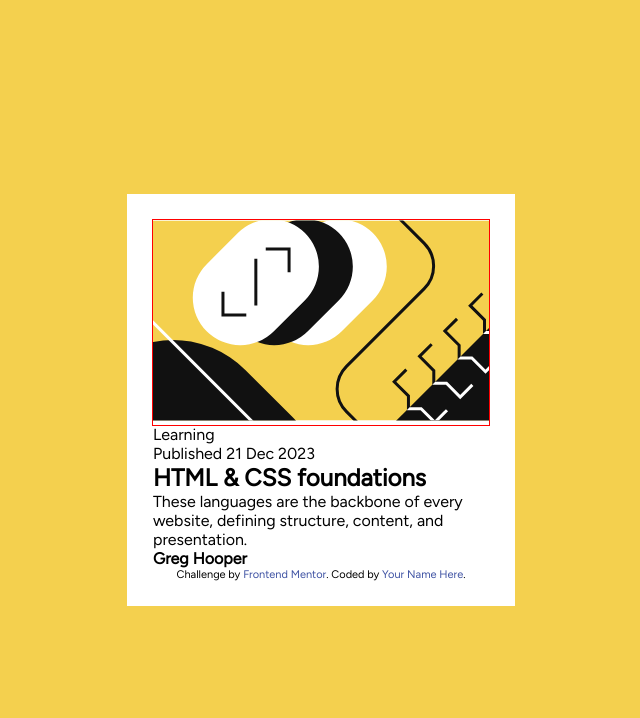
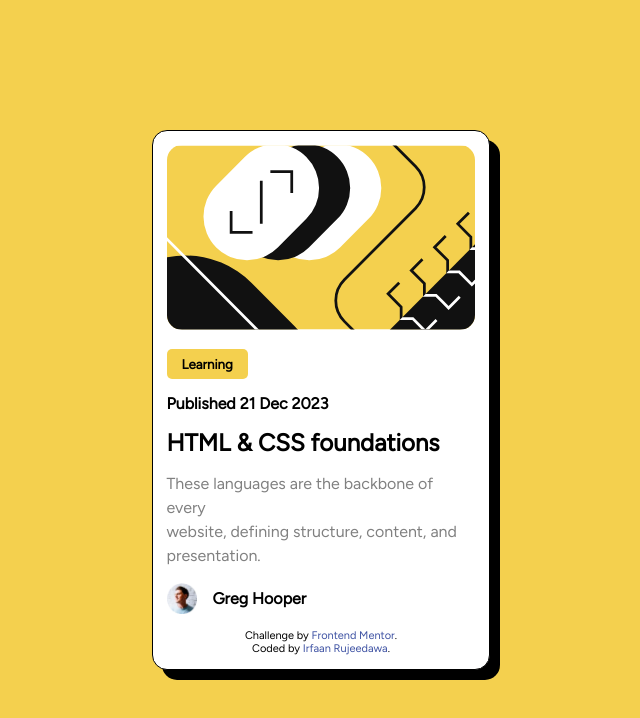
Before and after one commit to Ir-faan/Blog-Preview-Card, a plain HTML site: page index.html in a window 1280 px wide. Shown: the whole page, without its empty margins (319-959 px from the left). Drawn offline with Linux system fonts and the light colour scheme.

Commit message:
Changed the design of the web version.

```diff
--- a/index.html
+++ b/index.html
@@ -16,6 +16,7 @@
   </style>
 </head>
 <body>
+<div>
 
   <div class="container">
 
@@ -25,25 +26,32 @@
       </i>
     </div>
 
-    <span>Learning</span>
+    <button>Learning</button>
 
-    <p>Published 21 Dec 2023</p>
+    <p class = "published">Published 21 Dec 2023</p>
 
     <h2>HTML & CSS foundations</h2>
 
-    <p>
+    <p class = "paragraph">
       These languages are the backbone of every
       <br>website, defining structure, content, and
       <br>presentation.
     </p>
 
-    <span><b>Greg Hooper</b></span>
+    <div class="profile">
+      <img src="/assets/images/image-avatar.webp" alt="Photo">
+      <span><b>Greg Hooper</b></span>
+
+    </div>
+
 
     <div class="attribution">
-      Challenge by <a href="https://www.frontendmentor.io?ref=challenge" target="_blank">Frontend Mentor</a>.
-      Coded by <a href="#">Your Name Here</a>.
+      <span>Challenge by <a href="https://www.frontendmentor.io?ref=challenge" target="_blank">Frontend Mentor</a>. </span>
+      <span>Coded by <a href="#">Irfaan Rujeedawa</a>.</span>
     </div>
 
   </div>
+
+</div>
 </body>
 </html>
--- a/style.css
+++ b/style.css
@@ -13,17 +13,75 @@ body{
 }
 
 .container{
+    border: 1px solid black;
     box-sizing: border-box;
-    padding:2%;
+    padding:4%;
     background-color: white;
+    border-radius: 15px;
+    box-shadow: 10px 10px black;
+    max-width: 400px;
+    max-height:550px;
 }
 
 .image-container{
-    outline:1px solid red;
     display:flex;
     justify-content: center;
 }
 
+.image-container img{
+    border-radius: 15px;
+    width:100%;
+}
+
+button{
+    background-color: hsl(47, 88%, 63%);
+    margin:15px 0;
+    border:none;
+    padding:7px 15px;
+    border-radius:5px;
+    font-weight: bolder;
+
+}
+
+.published{
+    font-weight: bolder;
+}
+
+h2{
+    margin:15px 0;
+    font-weight: 1500;
+}
+
+.paragraph{
+    color:hsl(0, 0%, 50%);
+    line-height: 1.5;
+}
+
+.profile{
+    height:auto;
+    margin:15px 0;
+    display:flex;
+    align-items: center;
+}
+
+.profile img{
+    margin: 0 15px 0 0;
+    width:10%;
+    height:auto;
+}
+
+.attribution {
+    font-size: 11px; text-align: center;
+    display :flex;
+    flex-direction: column;
+}
+
+.attribution a {
+    color: hsl(228, 45%, 44%);
+}
+
+
+
 @media screen and (max-width: 375px){
 
 }
```
